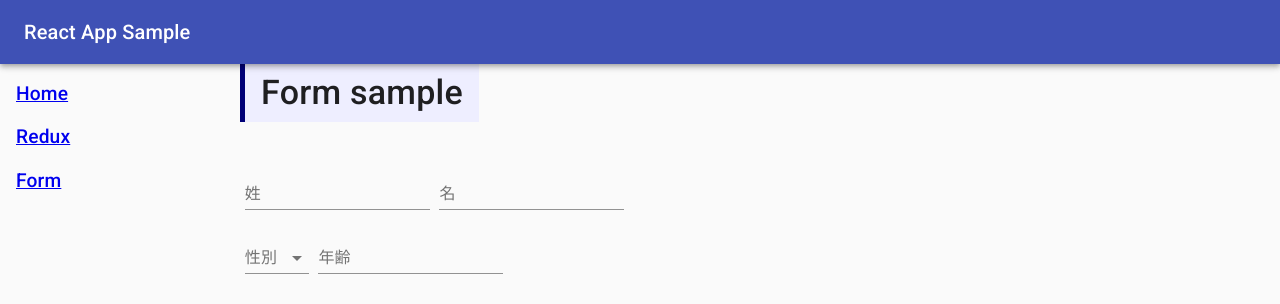
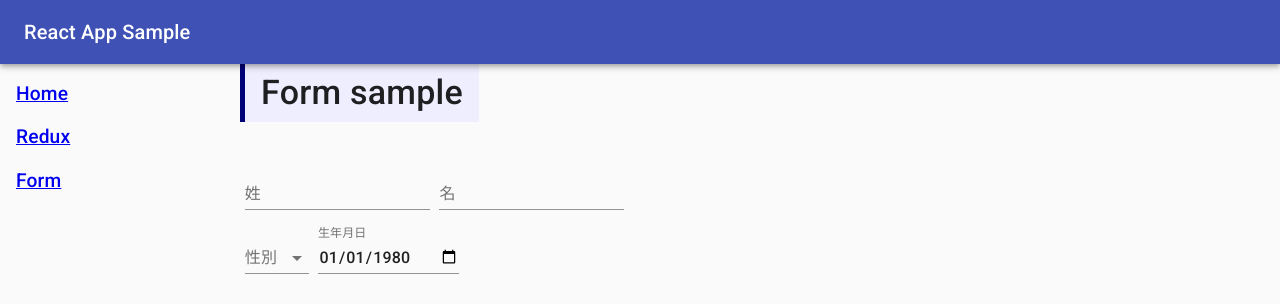
Before and after one commit to youkidkk/react-app-sample, a React (Create React App) app: page /form in a window 1280 px wide. Shown: the top 304 px of the page. Built offline with nearby package versions, Linux system fonts and the light colour scheme.

Commit message:
年齢を削除し、生年月日を追加

```diff
--- a/src/form/form.js
+++ b/src/form/form.js
@@ -36,7 +36,12 @@ export default function Form(props) {
             <MenuItem value="2">女性</MenuItem>
             <MenuItem value="3">他</MenuItem>
           </TextField>
-          <TextField id="age" label="年齢" type="number" />
+          <TextField
+            id="birthDay"
+            label="生年月日"
+            type="date"
+            defaultValue="1980-01-01"
+          />
         </div>
       </form>
     </React.Fragment>
```
